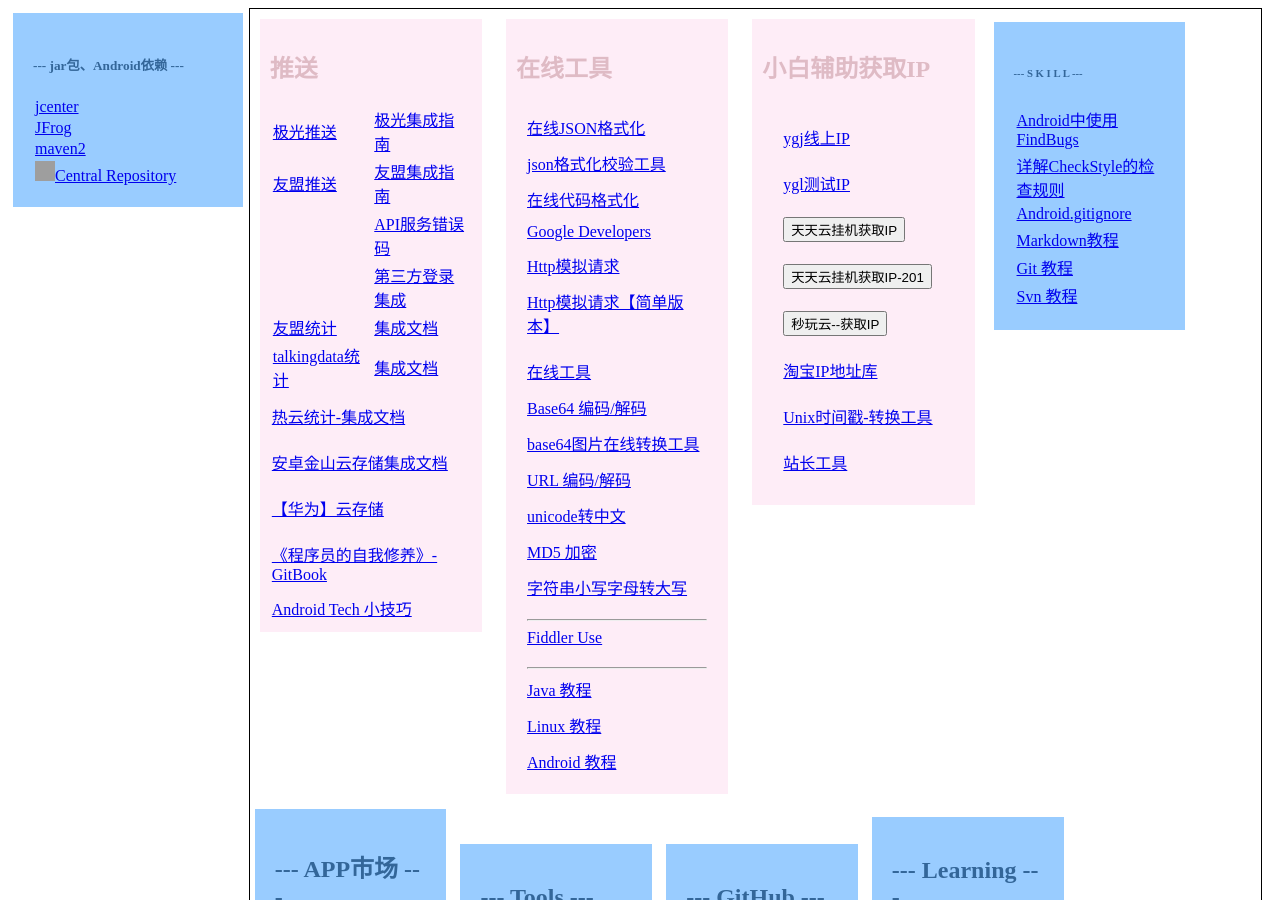
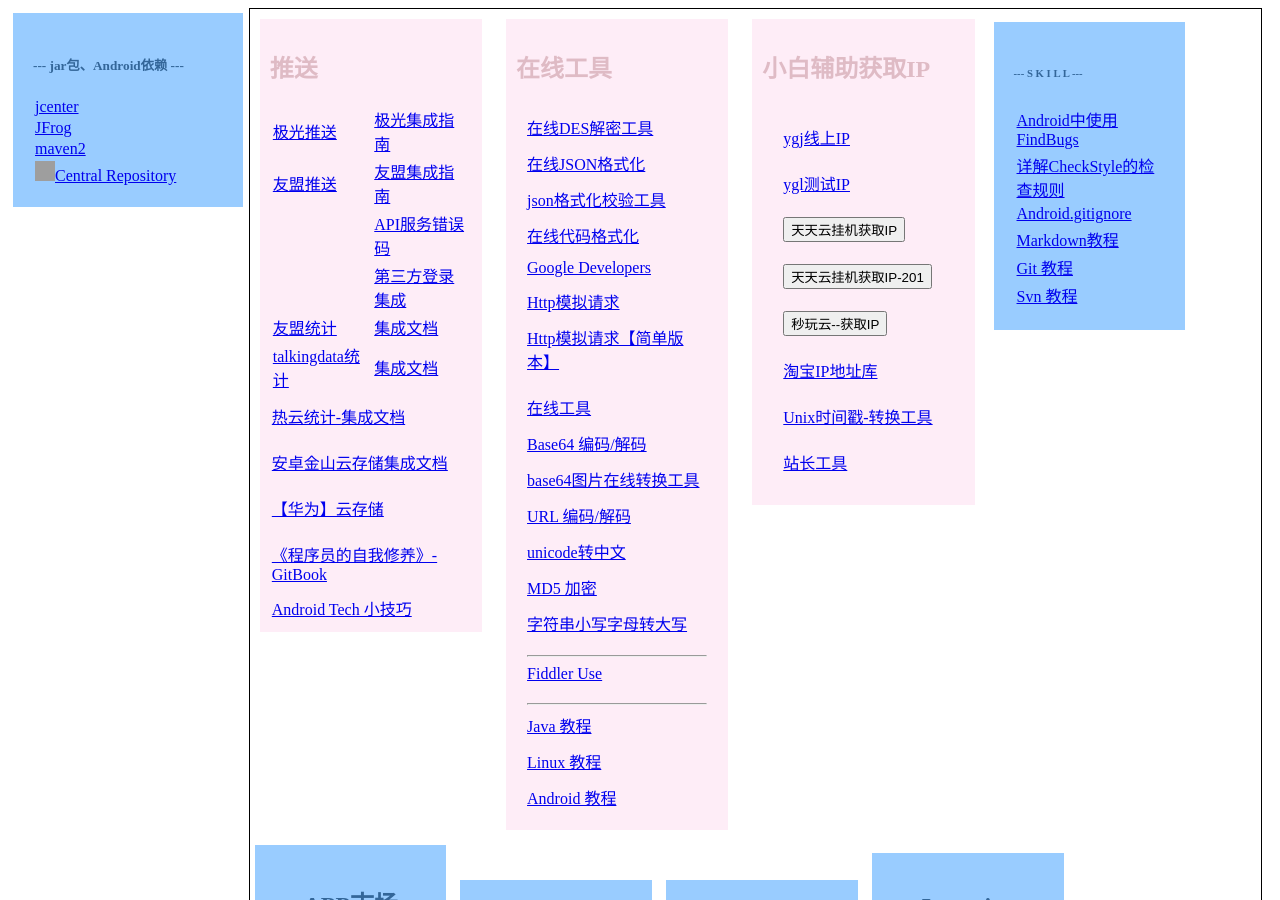
Before and after one commit to github201407/github201407.github.io, a Jekyll site: the page common.html, which Jekyll copies as it is, in a window 1280 px wide and 900 px high. Built offline with Jekyll 4.4.1, drawn with Linux system fonts in a browser that asks for light colours; grey boxes are pictures that could not be loaded.

Commit message:
添加DES解密地址

```diff
--- a/common.html
+++ b/common.html
@@ -165,6 +165,9 @@
    <h2>在线工具</h2>
    <table border="0" cellspacing="10">
     <tbody>
+     <tr>
+      <td> <a href="http://192.168.77.34/" target="_blank">在线DES解密工具</a> </td>
+     </tr>
      <tr>
       <td> <a href="http://www.bejson.com/jsonviewernew/" target="_blank">在线JSON格式化</a> </td>
      </tr>
```
